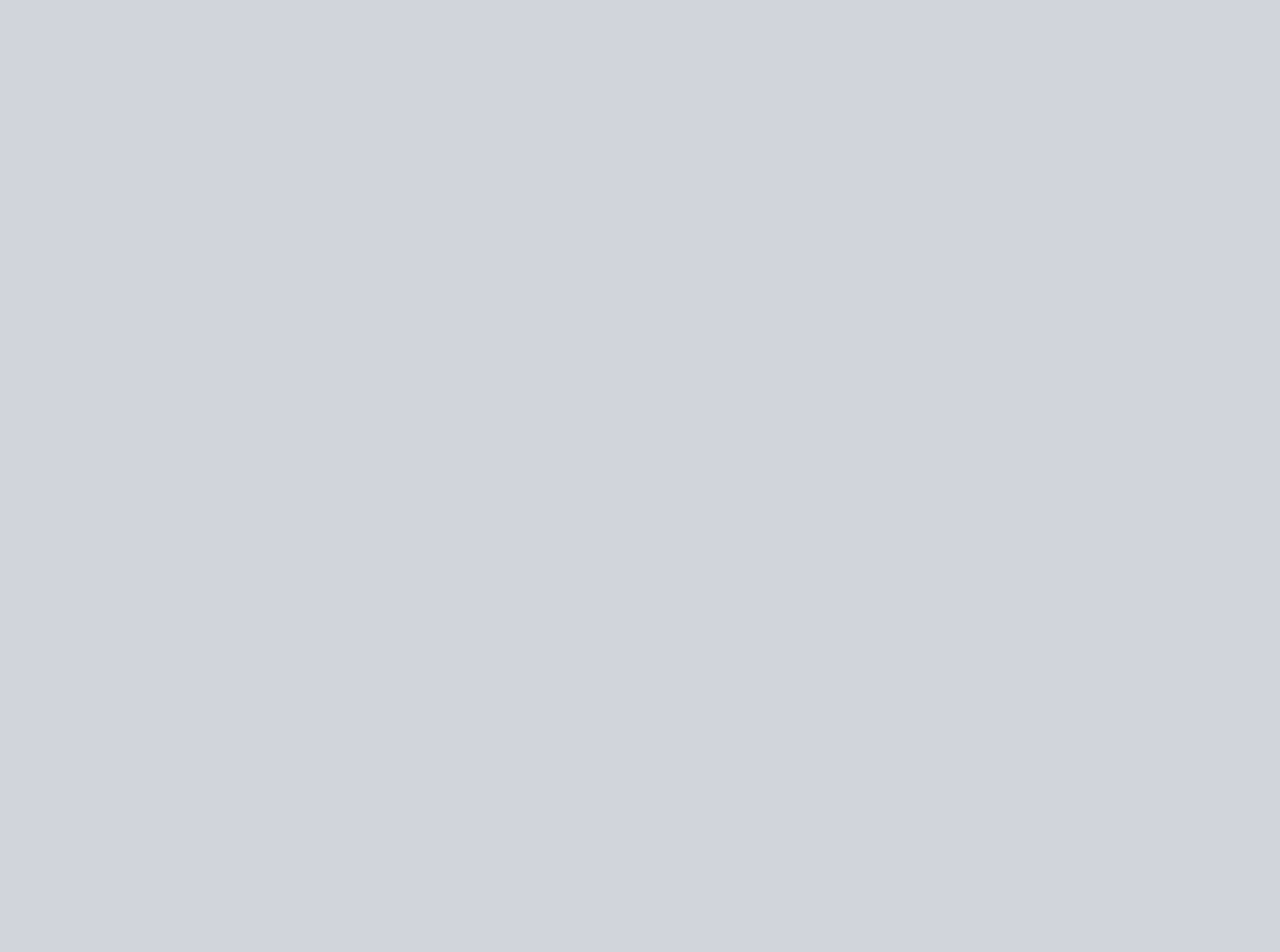
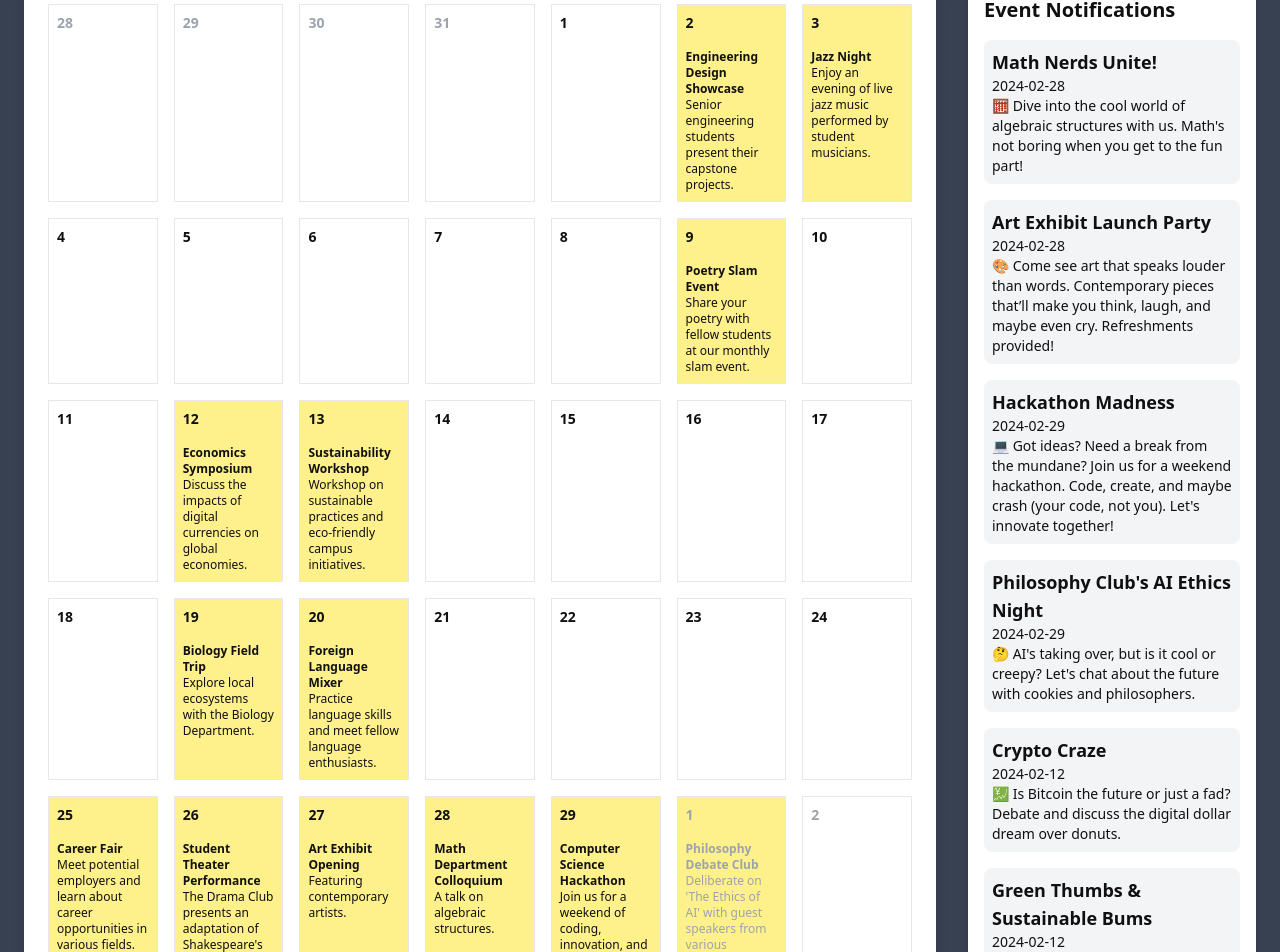
Before and after one commit to mateosanchezl/mmeet, a React (Vite) app: page /events in a window 1280 px wide. Shown: the part 112-1064 px from the top of the page. Before the commit the page ends 800 px from the top, so only its background shows below. Built offline with nearby package versions, Linux system fonts and the light colour scheme.

Commit message:
Events Page

```diff
--- a/package.json
+++ b/package.json
@@ -10,6 +10,7 @@
     "preview": "vite preview"
   },
   "dependencies": {
+    "date-fns": "^3.3.1",
     "react": "^18.2.0",
     "react-dom": "^18.2.0",
     "react-router-dom": "^6.22.1"
--- /dev/null
+++ b/src/components/Events/CalendarDay.jsx
@@ -0,0 +1,29 @@
+import React from "react";
+import { format } from "date-fns";
+
+const CalendarDay = ({ date, dayEvents, currentMonth, hasEvents }) => {
+  const dayInCurrentMonth = format(date, "MM") === format(currentMonth, "MM");
+  const dayClassNames = dayInCurrentMonth
+    ? "flex flex-col border border-gray-200"
+    : "flex flex-col border border-gray-200 text-gray-400";
+
+  const eventHighlightClass = hasEvents ? "bg-yellow-200" : "";
+
+  return (
+    <div className={`${dayClassNames} ${eventHighlightClass}`}>
+      <div className="p-2 text-sm font-bold">{format(date, "d")}</div>
+      {dayEvents && (
+        <div className="flex-1 p-2 overflow-y-auto">
+          {dayEvents.map((event, index) => (
+            <div key={index} className="text-xs mb-2 last:mb-0">
+              <p className="font-bold">{event.title}</p>
+              <p>{event.description}</p>
+            </div>
+          ))}
+        </div>
+      )}
+    </div>
+  );
+};
+
+export default CalendarDay;
--- /dev/null
+++ b/src/components/Events/EventNotificationsTab.jsx
@@ -0,0 +1,16 @@
+import React from "react";
+
+const EventNotificationsTab = ({ notifications }) => (
+  <div className=" w-72 p-4 bg-white rounded-lg shadow space-y-4 overflow-y-auto">
+    <h2 className="text-xl font-bold">Event Notifications</h2>
+    {notifications.map((notification, index) => (
+      <div key={index} className="bg-gray-100 p-2 rounded-lg">
+        <p className="text-lg font-semibold">{notification.title}</p>
+        <p className="text-sm">{notification.date}</p>
+        <p className="text-sm">{notification.description}</p>
+      </div>
+    ))}
+  </div>
+);
+
+export default EventNotificationsTab;
--- /dev/null
+++ b/src/components/Events/EventsCalendar.jsx
@@ -0,0 +1,45 @@
+import React from "react";
+import {
+  format,
+  startOfWeek,
+  addDays,
+  startOfMonth,
+  endOfMonth,
+  endOfWeek,
+} from "date-fns";
+import CalendarDay from "./CalendarDay";
+
+const EventsCalendar = ({ events, currentMonth }) => {
+  const startDate = startOfWeek(startOfMonth(currentMonth));
+  const endDate = endOfWeek(endOfMonth(currentMonth));
+
+  let days = [];
+  let day = startDate;
+  let formattedDate = "";
+
+  while (day <= endDate) {
+    formattedDate = format(day, "yyyy-MM-dd");
+    const dayEvents = events[formattedDate];
+    const hasEvents = dayEvents && dayEvents.length > 0;
+
+    days.push(
+      <CalendarDay
+        key={day.toString()}
+        date={day}
+        dayEvents={dayEvents}
+        currentMonth={currentMonth}
+        hasEvents={hasEvents} // Pass whether the day has events
+      />
+    );
+
+    day = addDays(day, 1);
+  }
+
+  return (
+    <div className="grid grid-cols-7 gap-4 bg-white p-6 rounded-lg shadow-lg">
+      {days}
+    </div>
+  );
+};
+
+export default EventsCalendar;
--- a/src/pages/Events.jsx
+++ b/src/pages/Events.jsx
@@ -1,7 +1,158 @@
 import React from "react";
+import EventNotificationsTab from "../components/Events/EventNotificationsTab";
+import EventsCalendar from "../components/Events/EventsCalendar";
+import Navbar from "../components/Navbar";
+import Footer from "../components/Footer";
 
-function Events() {
-  return <div>Events</div>;
-}
+const events = {
+  "2024-02-28": [
+    {
+      title: "Math Department Colloquium",
+      description: "A talk on algebraic structures.",
+    },
+  ],
+  "2024-02-27": [
+    {
+      title: "Art Exhibit Opening",
+      description: "Featuring contemporary artists.",
+    },
+  ],
+  "2024-02-29": [
+    {
+      title: "Computer Science Hackathon",
+      description: "Join us for a weekend of coding, innovation, and fun.",
+    },
+  ],
+  "2024-03-01": [
+    {
+      title: "Philosophy Debate Club",
+      description:
+        "Deliberate on 'The Ethics of AI' with guest speakers from various disciplines.",
+    },
+  ],
+  "2024-02-12": [
+    {
+      title: "Economics Symposium",
+      description:
+        "Discuss the impacts of digital currencies on global economies.",
+    },
+  ],
+  "2024-02-13": [
+    {
+      title: "Sustainability Workshop",
+      description:
+        "Workshop on sustainable practices and eco-friendly campus initiatives.",
+    },
+  ],
+  "2024-02-19": [
+    {
+      title: "Biology Field Trip",
+      description: "Explore local ecosystems with the Biology Department.",
+    },
+  ],
+  "2024-02-20": [
+    {
+      title: "Foreign Language Mixer",
+      description:
+        "Practice language skills and meet fellow language enthusiasts.",
+    },
+  ],
+  "2024-02-26": [
+    {
+      title: "Student Theater Performance",
+      description:
+        "The Drama Club presents an adaptation of Shakespeare's Hamlet.",
+    },
+  ],
+  "2024-02-25": [
+    {
+      title: "Career Fair",
+      description:
+        "Meet potential employers and learn about career opportunities in various fields.",
+    },
+  ],
+  "2024-02-02": [
+    {
+      title: "Engineering Design Showcase",
+      description:
+        "Senior engineering students present their capstone projects.",
+    },
+  ],
+  "2024-02-03": [
+    {
+      title: "Jazz Night",
+      description:
+        "Enjoy an evening of live jazz music performed by student musicians.",
+    },
+  ],
+  "2024-02-09": [
+    {
+      title: "Poetry Slam Event",
+      description:
+        "Share your poetry with fellow students at our monthly slam event.",
+    },
+  ],
+};
+
+const notifications = [
+  {
+    date: "2024-02-28",
+    title: "Math Nerds Unite!",
+    description:
+      "🧮 Dive into the cool world of algebraic structures with us. Math's not boring when you get to the fun part!",
+  },
+  {
+    date: "2024-02-28",
+    title: "Art Exhibit Launch Party",
+    description:
+      "🎨 Come see art that speaks louder than words. Contemporary pieces that’ll make you think, laugh, and maybe even cry. Refreshments provided!",
+  },
+  {
+    date: "2024-02-29",
+    title: "Hackathon Madness",
+    description:
+      "💻 Got ideas? Need a break from the mundane? Join us for a weekend hackathon. Code, create, and maybe crash (your code, not you). Let's innovate together!",
+  },
+  {
+    date: "2024-02-29",
+    title: "Philosophy Club's AI Ethics Night",
+    description:
+      "🤔 AI's taking over, but is it cool or creepy? Let's chat about the future with cookies and philosophers.",
+  },
+  {
+    date: "2024-02-12",
+    title: "Crypto Craze",
+    description:
+      "💹 Is Bitcoin the future or just a fad? Debate and discuss the digital dollar dream over donuts.",
+  },
+  {
+    date: "2024-02-12",
+    title: "Green Thumbs & Sustainable Bums",
+    description:
+      "🌱 Let’s get our hands dirty with some eco-friendly projects. Save the planet, one workshop at a time. Plus, free plants!",
+  },
+];
+
+const Events = () => {
+  const currentMonth = new Date(2024, 1);
+
+  return (
+    <div className="bg-gray-700 min-h-screen">
+      <Navbar />
+      <div className="container mx-auto p-6 flex gap-8">
+        <div className="flex-auto">
+          <EventsCalendar events={events} currentMonth={currentMonth} />
+        </div>
+
+        <div className="flex-initial w-1/4">
+          {" "}
+          {/* Adjust w-x/x as needed */}
+          <EventNotificationsTab notifications={notifications} />
+        </div>
+      </div>
+      <Footer />
+    </div>
+  );
+};
 
 export default Events;
```
Also changed, not shown: 1 other file (tests, documents, lock files or other folders).
